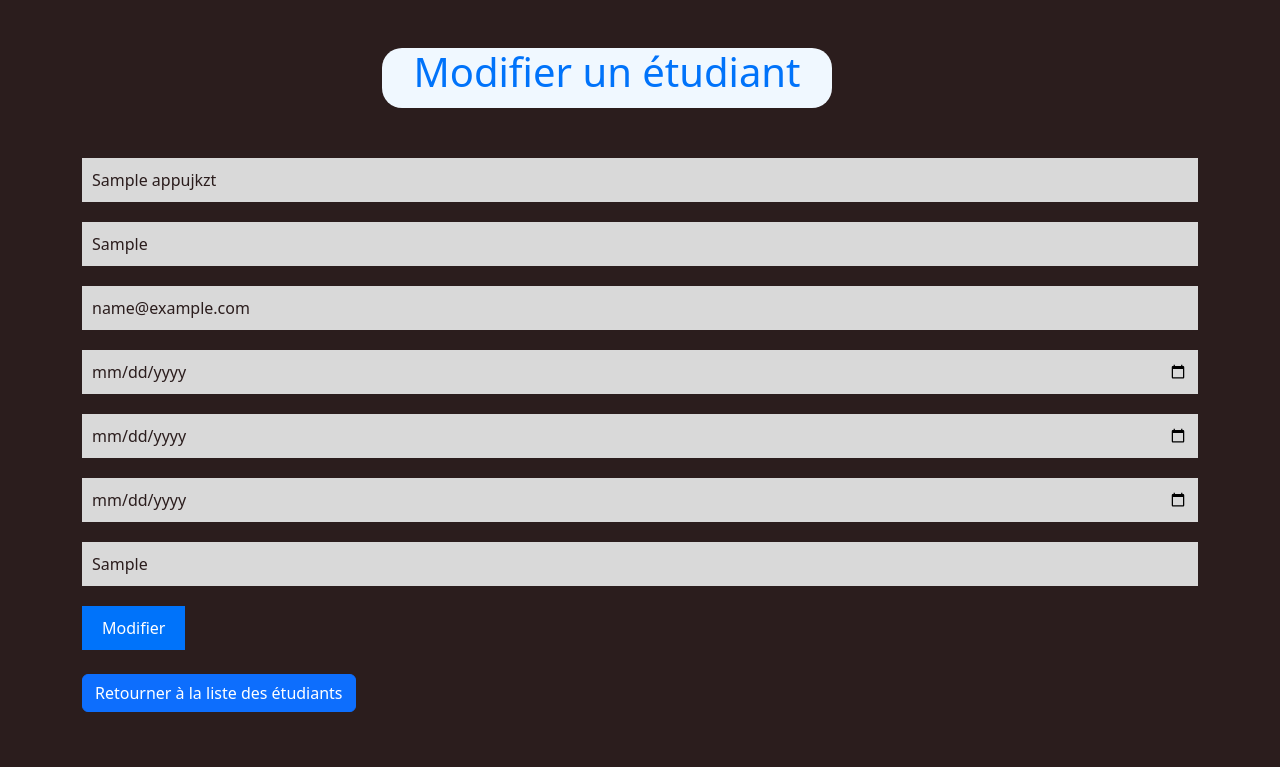
After one commit to AbdiasBgr/AppUJKZ, a PHP site: page /pages/modifier.php?id=1 in a window 1280 px wide. The commit adds this page. Shown: the top 767 px of the page. Run offline with PHP 8.4, Linux system fonts and the light colour scheme; tables that the repository leaves empty or names only in its code hold one stand-in row (values such as "Sample post").

Commit message:
ajout bouton modifier

```diff
--- a/pages/Liste.php
+++ b/pages/Liste.php
@@ -98,7 +98,7 @@
                     <td>".$row["personneprevenir"]."</td>
                     <td>
                       <div class='btn-group' role='group'>
-                        <button onclick='editRecord(".$id.")' class='btn btn-success'>Modifier</button>
+                        <a href='modifier.php?id=".$row['id']. "'class='btn btn-success'>Modifier</a>
                         <button onclick='confirmDelete(".$id.")' class='btn btn-danger delete-button'>Supprimer</button>
                       </div>
                     </td>
--- /dev/null
+++ b/pages/modifier.php
@@ -0,0 +1,140 @@
+<!DOCTYPE html>
+<html lang="fr">
+<head>
+    <meta charset="UTF-8">
+    <meta name="viewport" content="width=device-width, initial-scale=1" />
+    <link
+    href="https://cdn.jsdelivr.net/npm/bootstrap@5.3.0-alpha3/dist/css/bootstrap.min.css"
+    rel="stylesheet"
+    integrity="sha384-KK94CHFLLe+nY2dmCWGMq91rCGa5gtU4mk92HdvYe+M/SXH301p5ILy+dN9+nJOZ"
+    crossorigin="anonymous"
+  />
+  <link rel="stylesheet" href="../style/styl.css">
+    <title>Modifier un étudiant</title>
+    <style>
+      body {
+        background-color:#2B1D1D;
+        color: white;
+      }
+      .t3 {
+        color: #0073FA;
+        background-color: aliceblue;
+        width: 450px;
+        height: 60px;
+        border-radius: 20px;
+        margin-left: 300px;
+      }
+      .form-container {
+        margin-top: 50px;
+      }
+      .form-container input[type="text"],
+      .form-container input[type="email"],
+      .form-container input[type="date"] {
+        width: 100%;
+        padding: 10px;
+        margin-bottom: 20px;
+        background-color: #D9D9D9;
+        border: none;
+        color: #2B1D1D;
+      }
+      .form-container button[type="submit"] {
+        padding: 10px 20px;
+        background-color: #0073FA;
+        border: none;
+        color: white;
+        cursor: pointer;
+      }
+    </style>
+</head>
+<body>
+  <div class="container py-5">
+    <h1 class="text-center mb-4 t3">Modifier un étudiant</h1>
+    <?php
+    // Inclure le fichier de connexion à la base de données
+    require_once "db.php";
+
+    // Vérifier si le formulaire a été soumis via la méthode POST
+    if ($_SERVER["REQUEST_METHOD"] == "POST") {
+      try {
+        // Récupérer les valeurs du formulaire
+        $id = $_POST["id"];
+        $nom = $_POST["nom"];
+        $prenom = $_POST["prenom"];
+        $email = $_POST["email"];
+        $date_naissance = $_POST["date_naissance"];
+        $dateinscription = $_POST["dateinscription"];
+        $dateadmission = $_POST["dateadmission"];
+        $personneprevenir = $_POST["personneprevenir"];
+
+        // Se connecter à la base de données en utilisant la fonction connect_db() définie dans db.php
+        $conn = connect_db();
+
+        // Effectuer la requête SQL pour mettre à jour l'enregistrement
+        $sql = "UPDATE appujkzt SET nom=:nom, prenom=:prenom, email=:email, date_naissance=:date_naissance, dateinscription=:dateinscription, dateadmission=:dateadmission, personneprevenir=:personneprevenir WHERE id=:id";
+        $stmt = $conn->prepare($sql);
+        $stmt->execute([
+          'id' => $id,
+          'nom' => $nom,
+          'prenom' => $prenom,
+          'email' => $email,
+          'date_naissance' => $date_naissance,
+          'dateinscription' => $dateinscription,
+          'dateadmission' => $dateadmission,
+          'personneprevenir' => $personneprevenir
+        ]);
+
+        // Rediriger vers la page liste.php après la modification
+        header("Location: liste.php");
+        exit();
+      } catch (PDOException $e) {
+        die("Erreur: " . $e->getMessage());
+      }
+    } else {
+      // Récupérer l'ID de l'enregistrement à modifier à partir de la chaîne de requête GET
+      $id = $_GET['id'];
+
+      try {
+        // Se connecter à la base de données en utilisant la fonction connect_db() définie dans db.php
+        $conn = connect_db();
+
+        // Effectuer la requête SQL pour récupérer les données de l'enregistrement à modifier
+        $sql = "SELECT * FROM appujkzt WHERE id =:id";
+        $stmt = $conn->prepare($sql);
+        $stmt->execute(['id' => $id]);
+        $result = $stmt->fetch(PDO::FETCH_ASSOC);
+
+        // Vérifier si des données ont été trouvées
+        if ($result) {
+          // Afficher le formulaire de modification avec les valeurs pré-remplies
+          echo '<div class="form-container">
+                  <form method="post">
+                    <input type="hidden" name="id" value="'.$result["id"].'">
+                    <input type="text" name="nom" value="'.$result["nom"].'" placeholder="Nom" required>
+                    <input type="text" name="prenom" value="'.$result["prenom"].'" placeholder="Prénom" required>
+                    <input type="email" name="email" value="'.$result["email"].'" placeholder="Adresse E-mail" required>
+                    <input type="date" name="date_naissance" value="'.$result["date_naissance"].'" placeholder="Date de Naissance" required>
+                    <input type="date" name="dateinscription" value="'.$result["dateinscription"].'" placeholder="Date d\'Inscription" required>
+                    <input type="date" name="dateadmission" value="'.$result["dateadmission"].'" placeholder="Date d\'Admission" required>
+                    <input type="text" name="personneprevenir" value="'.$result["personneprevenir"].'" placeholder="Personne à Prévenir" required>
+                    <button type="submit" class="mb-4">Modifier</button>
+                  </form>
+                </div>';
+        } else {
+          echo "Aucun enregistrement trouvé avec l'ID ".$id;
+        }
+
+        // Fermer la connexion à la base de données
+        $stmt = null;
+        $conn = null;
+      } catch (PDOException $e) {
+        die("Erreur: " . $e->getMessage());
+      }
+    }
+    ?>
+
+    <a href="liste.php" class="btn btn-primary mb-2">Retourner à la liste des étudiants</a>
+
+    <!-- Bootstrap JavaScript -->
+    <script src="https://ajax.googleapis.com/ajax/libs/jquery/3.6.4/jquery.min.js"></script>
+</body>
+</html>
```
